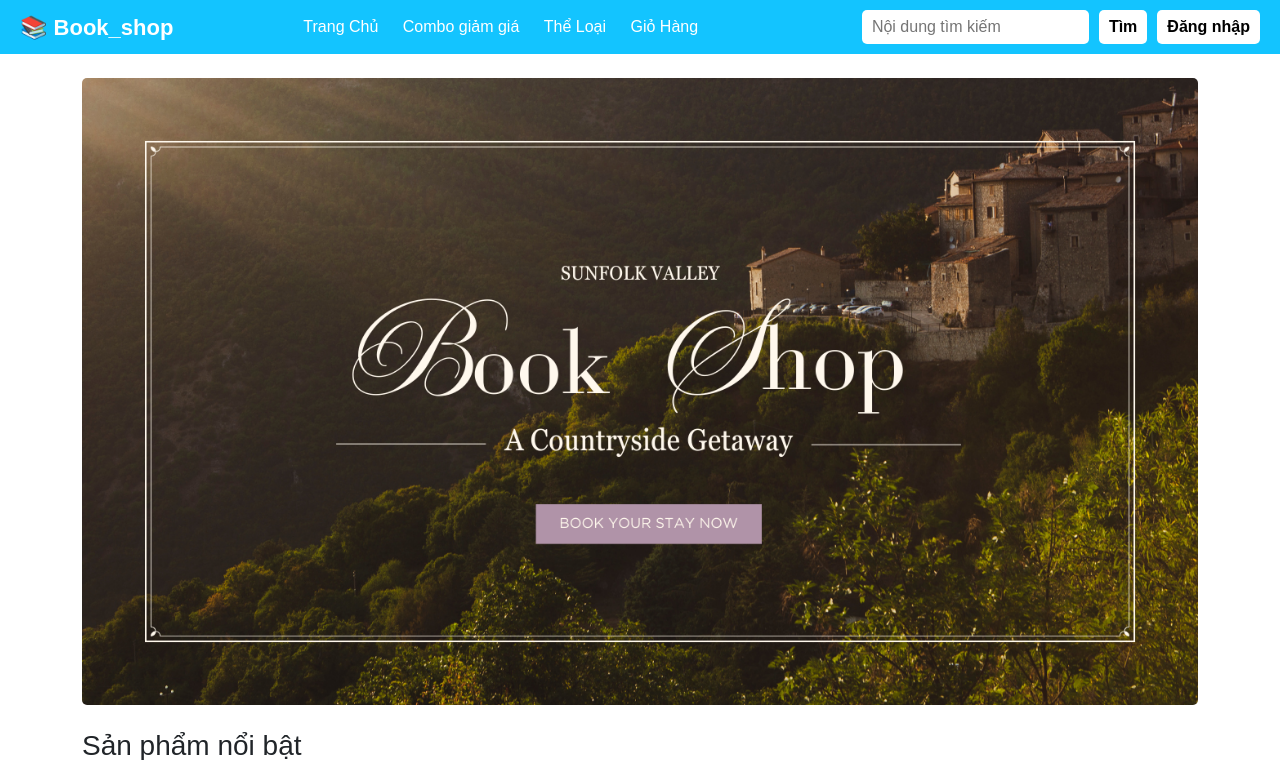
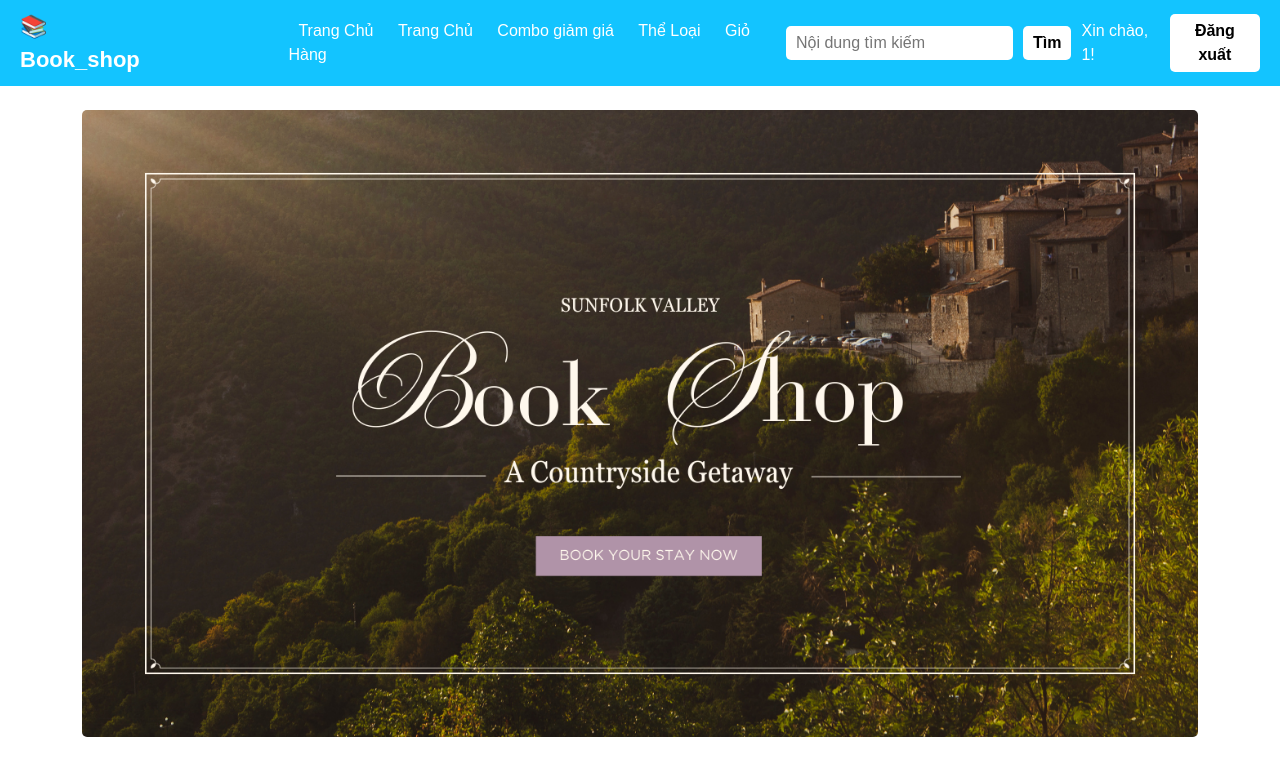
Before and after one commit to Danghoang2004/Group5_QuanLyBanSach, a Flask app: page / in a window 1280 px wide. Shown: the top 760 px of the page. Run offline with Flask 3, Linux system fonts and the light colour scheme; the visitor is signed in with stand-in values (Sample User, id 1).

Commit message:
nghĩa đã làm xong

```diff
--- a/app.py
+++ b/app.py
@@ -79,7 +79,7 @@ def login():
             if remember:
                 session.permanent = True
 
-            flash("Đăng nhập thành công!", "success")
+            # flash("Đăng nhập thành công!", "success")
             return redirect(url_for('home'))
         else:
             flash("Tên đăng nhập hoặc mật khẩu không chính xác.", "danger")
@@ -188,7 +188,7 @@ def register():
             db.session.add(new_customer)
             db.session.commit()
             print("Customer added successfully!")
-            flash("Đăng ký thành công! Vui lòng đăng nhập.", "success")
+            # flash("Đăng ký thành công! Vui lòng đăng nhập.", "success")
             return redirect("/login")
 
         except Exception as e:
@@ -227,7 +227,7 @@ def login_admin():
 def logout():
     session.pop('makhachhang', None)
     session.pop('tendangnhap', None)
-    flash("Đăng xuất thành công!", "success")
+    # flash("Đăng xuất thành công!", "success")
     return redirect(url_for('home'))
 
 if __name__ == "__main__":
--- a/templates/TrangChu.html
+++ b/templates/TrangChu.html
@@ -26,6 +26,7 @@
       <div class="logo">📚 Book_shop</div>
       <nav>
         <a href="/">Trang Chủ</a> <!-- Sửa đường dẫn -->
+        <a href="/">Trang Chủ</a>
         <a href="#">Combo giảm giá</a>
         <a href="#">Thể Loại</a>
         <a href="#">Giỏ Hàng</a>
@@ -34,9 +35,16 @@
     <div class="search-login">
       <input type="text" placeholder="Nội dung tìm kiếm">
       <button class="btn-tim">Tìm</button>
-      <a href="/login"><button class="btn-dangnhap">Đăng nhập</button></a> <!-- ĐÃ SỬA -->
+      <!-- <a href="/login"><button class="btn-dangnhap">Đăng nhập</button></a> ĐÃ SỬA -->
+      {% if is_logged_in %}
+        <span>Xin chào, {{ username }}!</span>
+        <a href="/logout"><button class="btn-dangnhap">Đăng xuất</button></a>
+      {% else %}
+        <a href="/login"><button class="btn-dangnhap">Đăng nhập</button></a>
+      {% endif %}
     </div>
   </header>
+
 
   <!-- Banner -->
   <section class="container my-4">
```
